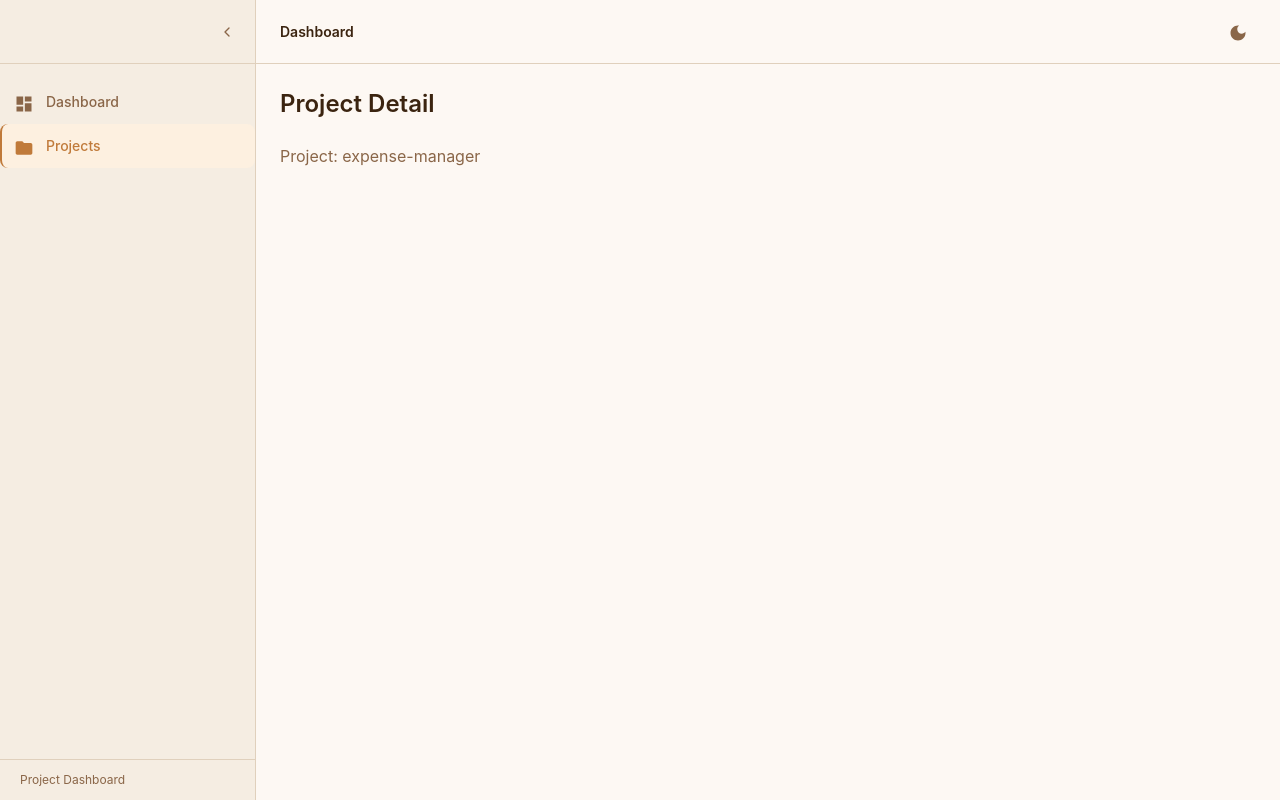
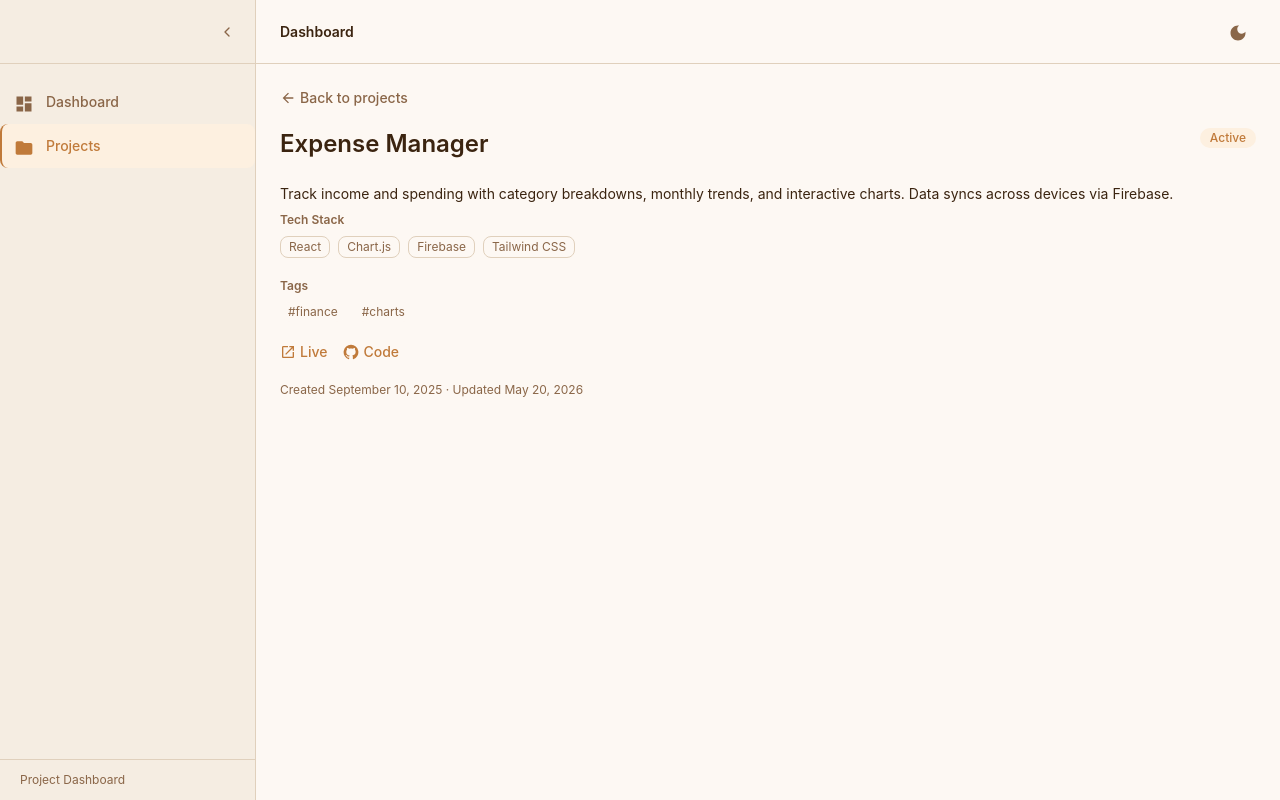
Before and after one commit to tejash098/Project-Dashboard, a React (Vite) app: page /projects/expense-manager in a window 1280 px wide. Built offline with nearby package versions, Linux system fonts and the light colour scheme.

Commit message:
feat: add BackLink component for navigation; enhance ProjectDetail with back navigation and tags display; implement formatDate utility for date formatting

```diff
--- /dev/null
+++ b/src/components/ui/BackLink.jsx
@@ -0,0 +1,27 @@
+import { Link } from "react-router-dom";
+import ArrowBackIcon from "@mui/icons-material/ArrowBack";
+import { ICON_SIZE, TRANSITION, TYPOGRAPHY } from "../../config/constants";
+
+/**
+ * Small reusable back-navigation link with a leading arrow icon.
+ * Defaults target the projects list so it can be dropped in with no props.
+ *
+ * @param {Object} props
+ * @param {string} [props.to="/projects"]            - Route to navigate back to.
+ * @param {string} [props.label="Back to projects"]  - Link text.
+ */
+const BackLink = ({ to = "/projects", label = "Back to projects" }) => {
+  return (
+    <Link
+      to={to}
+      className={`inline-flex items-center gap-1 ${TYPOGRAPHY.TEXT_SM}
+        ${TYPOGRAPHY.FONT_MEDIUM} text-text-secondary hover:text-accent
+        ${TRANSITION.COLORS}`}
+    >
+      <ArrowBackIcon sx={{ fontSize: ICON_SIZE.SM }} />
+      {label}
+    </Link>
+  );
+};
+
+export default BackLink;
--- a/src/components/ui/ProjectCard.jsx
+++ b/src/components/ui/ProjectCard.jsx
@@ -18,7 +18,7 @@ import { ICON_SIZE, ROUNDED, TYPOGRAPHY } from "../../config/constants";
  * @param {Project} props.project - Project to render.
  */
 const ProjectCard = ({ project }) => {
-  const { id, title, description, status, techStack, liveUrl, repoUrl } =
+  const { id, title, description, status, techStack, tags, liveUrl, repoUrl } =
     project;
 
   return (
@@ -53,6 +53,19 @@ const ProjectCard = ({ project }) => {
         ))}
       </div>
 
+      {/* ── Tags — freeform categories, muted #-prefixed pills ── */}
+      <div className="flex flex-wrap gap-2 mt-3">
+        {tags.map((tag) => (
+          <span
+            key={tag}
+            className={`${ROUNDED.FULL} bg-page-bg px-2 py-0.5
+              ${TYPOGRAPHY.TEXT_XS} text-text-secondary`}
+          >
+            #{tag}
+          </span>
+        ))}
+      </div>
+
       {/* ── Links — external, open in a new tab; Live only when present ── */}
       <div className="flex items-center gap-4 mt-4">
         {liveUrl && (
--- /dev/null
+++ b/src/lib/formatters.js
@@ -0,0 +1,16 @@
+/**
+ * Format an ISO date string as a long US date, e.g. "June 14, 2026".
+ * Returns "—" for missing or invalid input rather than "Invalid Date".
+ * @param {string} isoString - ISO date string (e.g. "2026-06-14").
+ * @returns {string} Human-readable date, or "—".
+ */
+export const formatDate = (isoString) => {
+  if (!isoString) return "—";
+  const date = new Date(isoString);
+  if (Number.isNaN(date.getTime())) return "—";
+  return date.toLocaleDateString("en-US", {
+    year: "numeric",
+    month: "long",
+    day: "numeric",
+  });
+};
--- a/src/pages/ProjectDetail.jsx
+++ b/src/pages/ProjectDetail.jsx
@@ -1,13 +1,130 @@
 import { useParams } from "react-router-dom";
+import LaunchIcon from "@mui/icons-material/Launch";
+import GitHubIcon from "@mui/icons-material/GitHub";
 import PageLayout from "../layouts/PageLayout";
+import BackLink from "../components/ui/BackLink";
+import StatusBadge from "../components/ui/StatusBadge";
+import { getProjectById } from "../lib/projectSelectors";
+import { formatDate } from "../lib/formatters";
+import {
+  CONTAINER,
+  ICON_SIZE,
+  ROUNDED,
+  SPACING,
+  TYPOGRAPHY,
+} from "../config/constants";
 
+/**
+ * Project detail page — full record for a single project, looked up by the
+ * `:id` route slug. Renders a not-found state when the slug doesn't match.
+ */
 const ProjectDetail = () => {
   const { id } = useParams();
+  const project = getProjectById(id);
+
+  // ── Not found — the slug matched no project ──
+  if (!project) {
+    return (
+      <PageLayout title="Project Not Found">
+        <p className={`${TYPOGRAPHY.TEXT_SM} text-text-secondary ${SPACING.MB_6}`}>
+          We couldn't find a project with that id.
+        </p>
+        <BackLink />
+      </PageLayout>
+    );
+  }
+
+  const {
+    title,
+    description,
+    status,
+    techStack,
+    tags,
+    liveUrl,
+    repoUrl,
+    createdAt,
+    updatedAt,
+  } = project;
 
   return (
-    <PageLayout title="Project Detail">
-      <p>Project: {id}</p>
-    </PageLayout>
+    <>
+      {/* ── Back link — sits above the page title, same width as content ── */}
+      <div className={`${CONTAINER.MAX_W} mb-4`}>
+        <BackLink />
+      </div>
+
+      <PageLayout title={title} actions={<StatusBadge status={status} />}>
+        {/* ── Full description — no clamp here ── */}
+        <p className={`${TYPOGRAPHY.TEXT_SM} text-text-primary`}>{description}</p>
+
+        {/* ── Tech stack — bordered neutral chips ── */}
+        <div className={SPACING.MT_2}>
+          <h2 className={`${TYPOGRAPHY.TEXT_XS} ${TYPOGRAPHY.FONT_SEMIBOLD} text-text-secondary mb-2`}>
+            Tech Stack
+          </h2>
+          <div className="flex flex-wrap gap-2">
+            {techStack.map((tech) => (
+              <span
+                key={tech}
+                className={`${ROUNDED.MD} border border-border px-2 py-0.5
+                  ${TYPOGRAPHY.TEXT_XS} text-text-secondary`}
+              >
+                {tech}
+              </span>
+            ))}
+          </div>
+        </div>
+
+        {/* ── Tags — muted #-prefixed pills ── */}
+        <div className="mt-5">
+          <h2 className={`${TYPOGRAPHY.TEXT_XS} ${TYPOGRAPHY.FONT_SEMIBOLD} text-text-secondary mb-2`}>
+            Tags
+          </h2>
+          <div className="flex flex-wrap gap-2">
+            {tags.map((tag) => (
+              <span
+                key={tag}
+                className={`${ROUNDED.FULL} bg-page-bg px-2 py-0.5
+                  ${TYPOGRAPHY.TEXT_XS} text-text-secondary`}
+              >
+                #{tag}
+              </span>
+            ))}
+          </div>
+        </div>
+
+        {/* ── Links — external, open in a new tab; Live only when present ── */}
+        <div className="flex items-center gap-4 mt-5">
+          {liveUrl && (
+            <a
+              href={liveUrl}
+              target="_blank"
+              rel="noopener noreferrer"
+              className={`inline-flex items-center gap-1 ${TYPOGRAPHY.TEXT_SM}
+                ${TYPOGRAPHY.FONT_MEDIUM} text-accent hover:underline`}
+            >
+              <LaunchIcon sx={{ fontSize: ICON_SIZE.SM }} />
+              Live
+            </a>
+          )}
+          <a
+            href={repoUrl}
+            target="_blank"
+            rel="noopener noreferrer"
+            className={`inline-flex items-center gap-1 ${TYPOGRAPHY.TEXT_SM}
+              ${TYPOGRAPHY.FONT_MEDIUM} text-accent hover:underline`}
+          >
+            <GitHubIcon sx={{ fontSize: ICON_SIZE.SM }} />
+            Code
+          </a>
+        </div>
+
+        {/* ── Dates — created / last updated ── */}
+        <p className={`${TYPOGRAPHY.TEXT_XS} text-text-secondary mt-5`}>
+          Created {formatDate(createdAt)} · Updated {formatDate(updatedAt)}
+        </p>
+      </PageLayout>
+    </>
   );
 };
 
```
Also changed, not shown: src/pages/Projects.jsx (line endings or trailing spaces).
